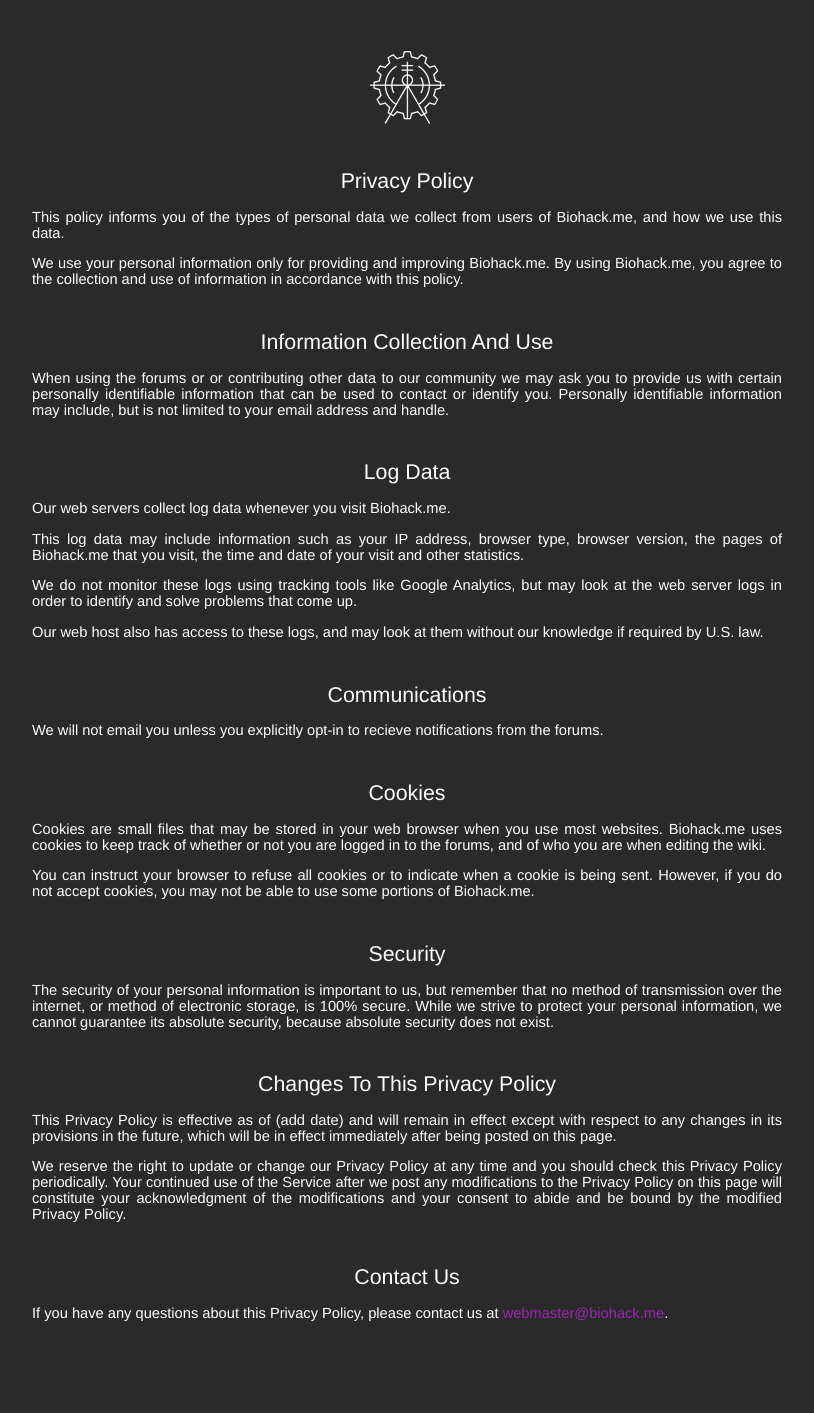
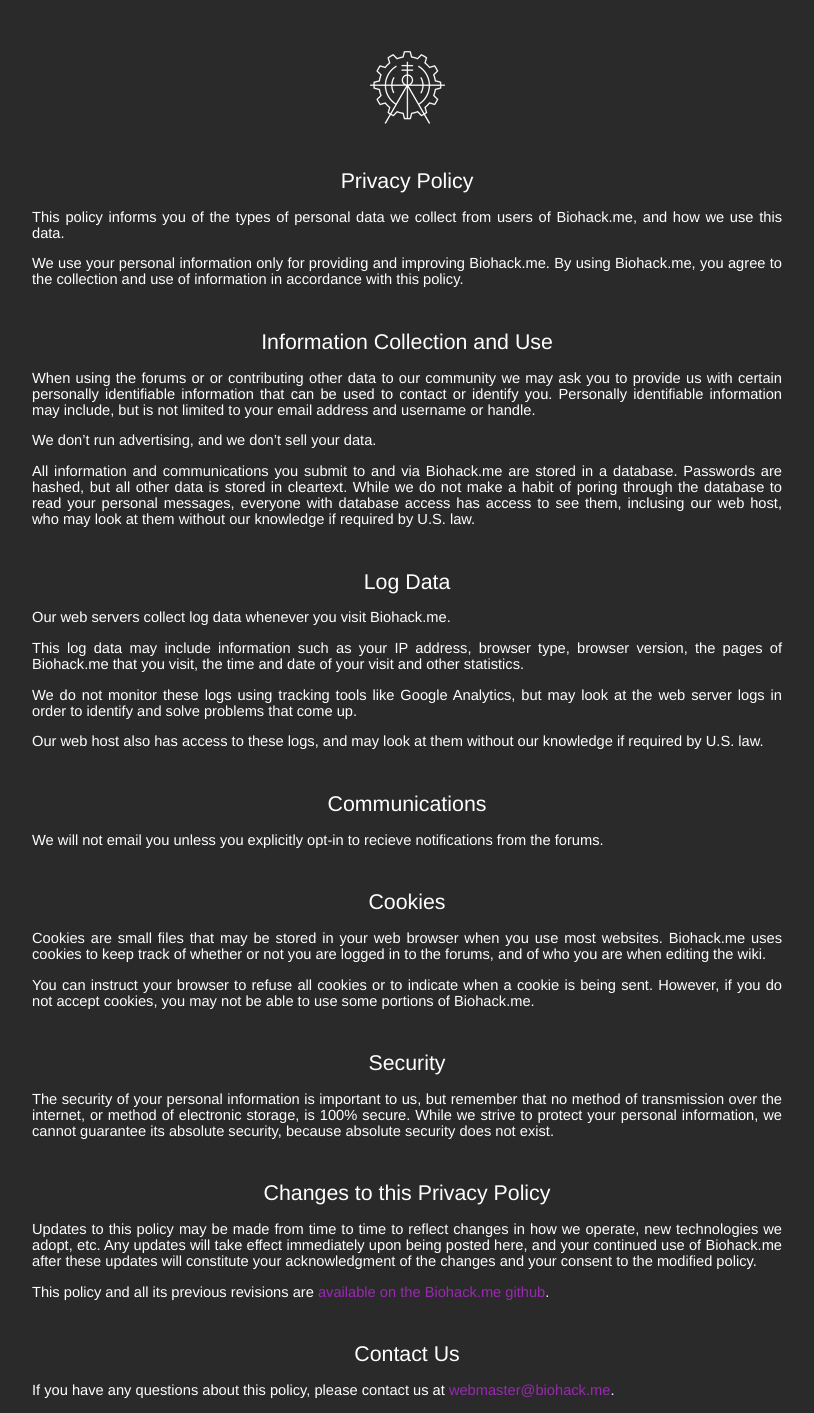
Before and after one commit to biohack-me/biohack-me.github.io, a Jekyll site: the page built from privacy.md, in a window 1280 px wide. Shown: the whole page, without its empty margins (233-1047 px from the left). Built offline with Jekyll 4.4.1, drawn with Linux system fonts in a browser that asks for light colours; before the commit the page ends 1335 px from its top, so only the background shows below that.

Commit message:
first draft of privacy policy

```diff
--- a/privacy.md
+++ b/privacy.md
@@ -10,9 +10,13 @@
 
 We use your personal information only for providing and improving Biohack.me. By using Biohack.me, you agree to the collection and use of information in accordance with this policy.
 
-# Information Collection And Use
+# Information Collection and Use
 
-When using the forums or or contributing other data to our community we may ask you to provide us with certain personally identifiable information that can be used to contact or identify you. Personally identifiable information may include, but is not limited to your email address and handle.
+When using the forums or or contributing other data to our community we may ask you to provide us with certain personally identifiable information that can be used to contact or identify you. Personally identifiable information may include, but is not limited to your email address and username or handle.
+
+We don't run advertising, and we don't sell your data.
+
+All information and communications you submit to and via Biohack.me are stored in a database. Passwords are hashed, but all other data is stored in cleartext. While we do not make a habit of poring through the database to read your personal messages, everyone with database access has access to see them, inclusing our web host, who may look at them without our knowledge if required by U.S. law.
 
 # Log Data
 
@@ -38,12 +42,12 @@
 
 The security of your personal information is important to us, but remember that no method of transmission over the internet, or method of electronic storage, is 100% secure. While we strive to protect your personal information, we cannot guarantee its absolute security, because absolute security does not exist.
 
-# Changes To This Privacy Policy
+# Changes to this Privacy Policy
 
-This Privacy Policy is effective as of (add date) and will remain in effect except with respect to any changes in its provisions in the future, which will be in effect immediately after being posted on this page.
+Updates to this policy may be made from time to time to reflect changes in how we operate, new technologies we adopt, etc. Any updates will take effect immediately upon being posted here, and your continued use of Biohack.me after these updates will constitute your acknowledgment of the changes and your consent to the modified policy.
 
-We reserve the right to update or change our Privacy Policy at any time and you should check this Privacy Policy periodically. Your continued use of the Service after we post any modifications to the Privacy Policy on this page will constitute your acknowledgment of the modifications and your consent to abide and be bound by the modified Privacy Policy.
+This policy and all its previous revisions are [available on the Biohack.me github](https://github.com/biohack-me/biohack-me.github.io/blob/master/privacy.md){:target="_blank"}.
 
 # Contact Us
 
-If you have any questions about this Privacy Policy, please contact us at [webmaster@biohack.me](mailto:webmaster@biohack.me){:target="_blank"}.
+If you have any questions about this policy, please contact us at [webmaster@biohack.me](mailto:webmaster@biohack.me){:target="_blank"}.
```
